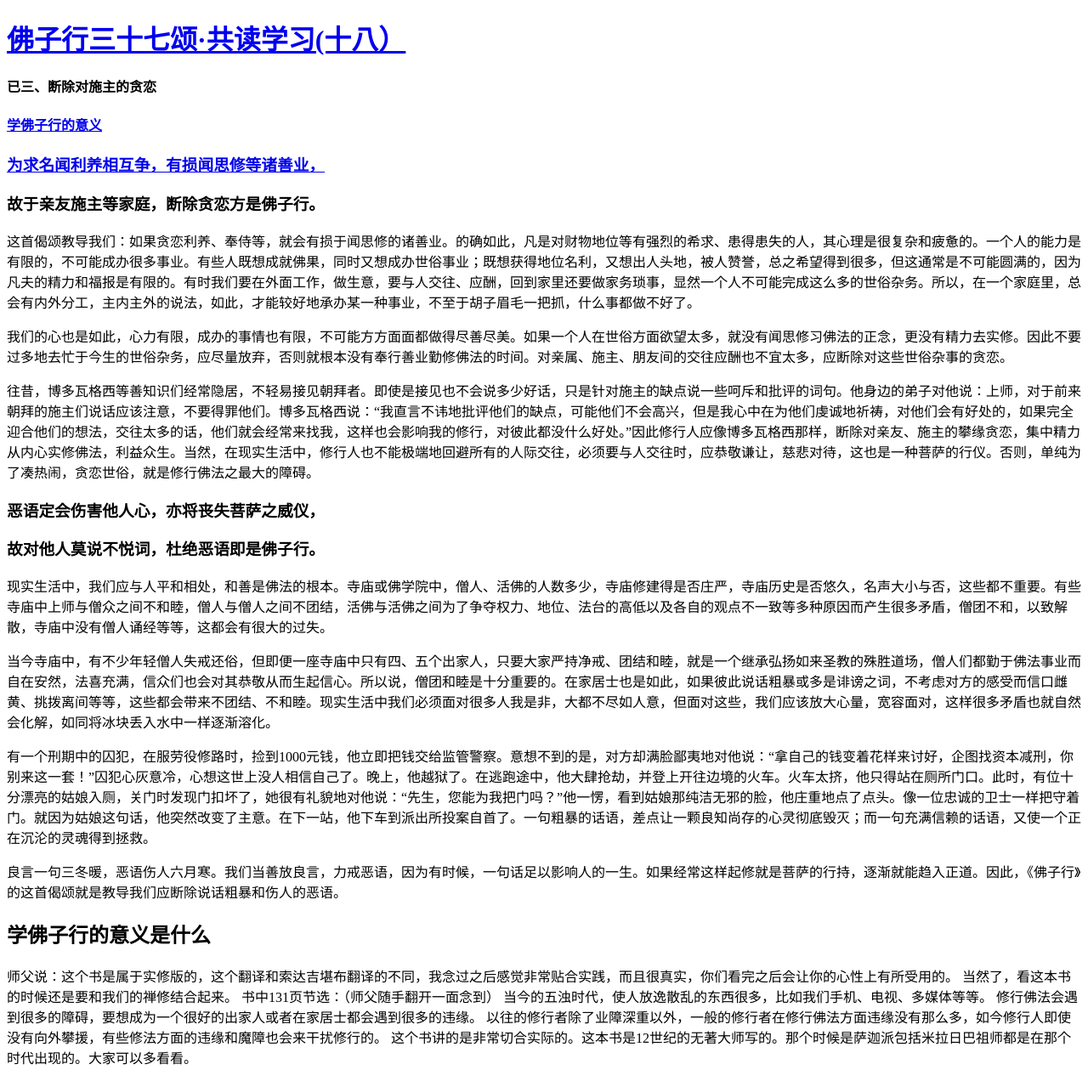
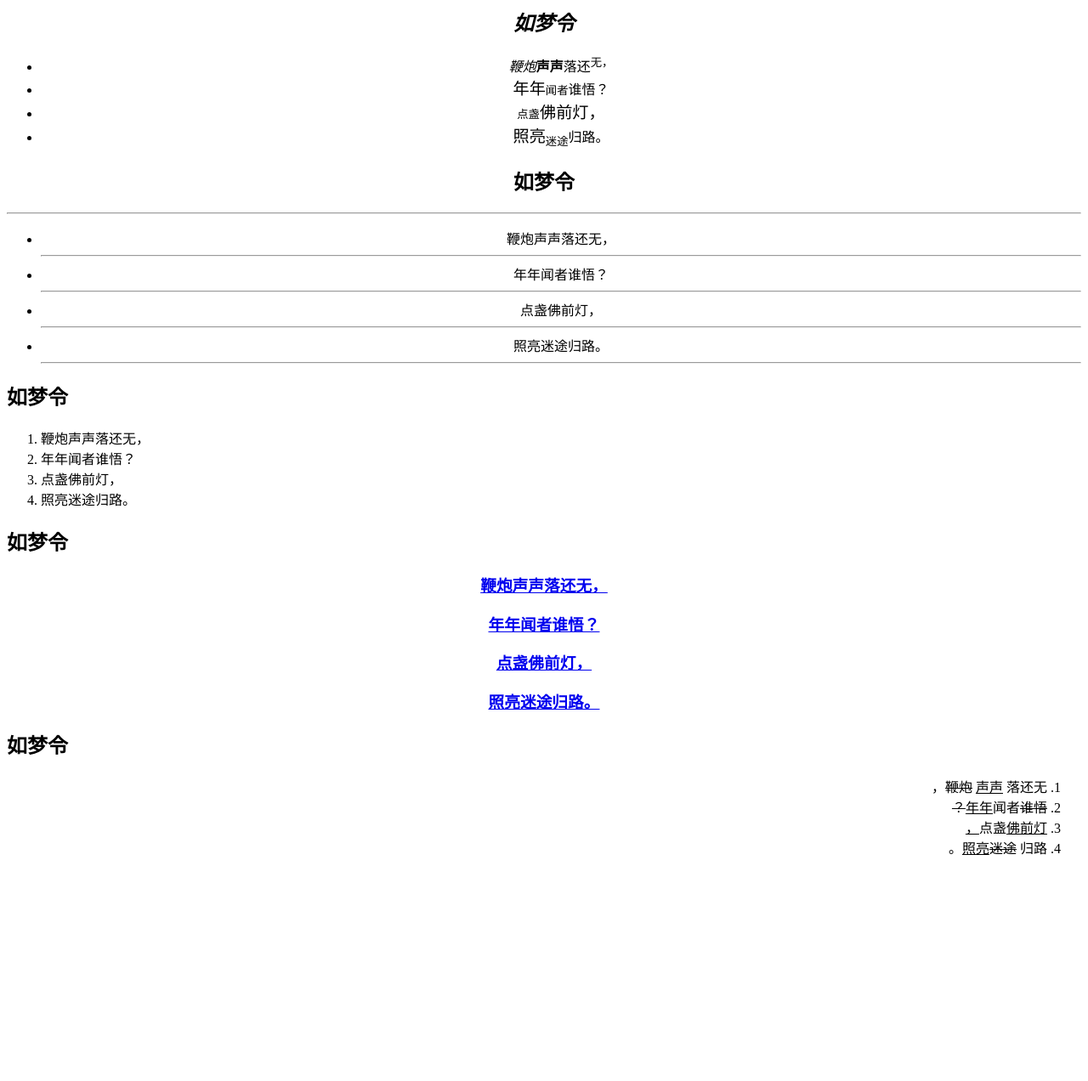
Before and after one commit to suolan1991/soniawork, a plain HTML site: page index.html in a window 1280 px wide. Shown: the whole page at 85% size. After the commit the page ends 1025 px from the top, so only its background shows below. Drawn offline with Linux system fonts and the light colour scheme.

Commit message:
Update index.html

```diff
--- a/index.html
+++ b/index.html
@@ -1,33 +1,39 @@
-<!doctype html>
-
 <head>
-    <title>佛子行三十七颂·共读学习</title>
+    <title>如梦令</title>
 </head>
 <body>
-    <h1><a href="http://blog.sina.com.cn/s/blog_4c5f4de10101h0f1.html">佛子行三十七颂·共读学习(十八）</a></h1>
-    <h4>已三、断除对施主的贪恋</h4>
-
-    <a href="#Important"><h4>学佛子行的意义</h4></a>
-    <h3> <a href="suolan.html">为求名闻利养相互争，有损闻思修等诸善业，</a></h3>
-    <h3>故于亲友施主等家庭，断除贪恋方是佛子行。</h3>
-    <p>这首偈颂教导我们：如果贪恋利养、奉侍等，就会有损于闻思修的诸善业。的确如此，凡是对财物地位等有强烈的希求、患得患失的人，其心理是很复杂和疲惫的。一个人的能力是有限的，不可能成办很多事业。有些人既想成就佛果，同时又想成办世俗事业；既想获得地位名利，又想出人头地，被人赞誉，总之希望得到很多，但这通常是不可能圆满的，因为凡夫的精力和福报是有限的。有时我们要在外面工作，做生意，要与人交往、应酬，回到家里还要做家务琐事，显然一个人不可能完成这么多的世俗杂务。所以，在一个家庭里，总会有内外分工，主内主外的说法，如此，才能较好地承办某一种事业，不至于胡子眉毛一把抓，什么事都做不好了。
-</p>
-    <p>我们的心也是如此，心力有限，成办的事情也有限，不可能方方面面都做得尽善尽美。如果一个人在世俗方面欲望太多，就没有闻思修习佛法的正念，更没有精力去实修。因此不要过多地去忙于今生的世俗杂务，应尽量放弃，否则就根本没有奉行善业勤修佛法的时间。对亲属、施主、朋友间的交往应酬也不宜太多，应断除对这些世俗杂事的贪恋。
-</p>
-    <p>往昔，博多瓦格西等善知识们经常隐居，不轻易接见朝拜者。即使是接见也不会说多少好话，只是针对施主的缺点说一些呵斥和批评的词句。他身边的弟子对他说：上师，对于前来朝拜的施主们说话应该注意，不要得罪他们。博多瓦格西说：“我直言不讳地批评他们的缺点，可能他们不会高兴，但是我心中在为他们虔诚地祈祷，对他们会有好处的，如果完全迎合他们的想法，交往太多的话，他们就会经常来找我，这样也会影响我的修行，对彼此都没什么好处。”因此修行人应像博多瓦格西那样，断除对亲友、施主的攀缘贪恋，集中精力从内心实修佛法，利益众生。当然，在现实生活中，修行人也不能极端地回避所有的人际交往，必须要与人交往时，应恭敬谦让，慈悲对待，这也是一种菩萨的行仪。否则，单纯为了凑热闹，贪恋世俗，就是修行佛法之最大的障碍。</p>
-    <h3>恶语定会伤害他人心，亦将丧失菩萨之威仪，</h3>
-  <h3>故对他人莫说不悦词，杜绝恶语即是佛子行。</h3>
-    <p>现实生活中，我们应与人平和相处，和善是佛法的根本。寺庙或佛学院中，僧人、活佛的人数多少，寺庙修建得是否庄严，寺庙历史是否悠久，名声大小与否，这些都不重要。有些寺庙中上师与僧众之间不和睦，僧人与僧人之间不团结，活佛与活佛之间为了争夺权力、地位、法台的高低以及各自的观点不一致等多种原因而产生很多矛盾，僧团不和，以致解散，寺庙中没有僧人诵经等等，这都会有很大的过失。</p>
-    <p>当今寺庙中，有不少年轻僧人失戒还俗，但即便一座寺庙中只有四、五个出家人，只要大家严持净戒、团结和睦，就是一个继承弘扬如来圣教的殊胜道场，僧人们都勤于佛法事业而自在安然，法喜充满，信众们也会对其恭敬从而生起信心。所以说，僧团和睦是十分重要的。在家居士也是如此，如果彼此说话粗暴或多是诽谤之词，不考虑对方的感受而信口雌黄、挑拨离间等等，这些都会带来不团结、不和睦。现实生活中我们必须面对很多人我是非，大都不尽如人意，但面对这些，我们应该放大心量，宽容面对，这样很多矛盾也就自然会化解，如同将冰块丢入水中一样逐渐溶化。</p>
-   <p>有一个刑期中的囚犯，在服劳役修路时，捡到1000元钱，他立即把钱交给监管警察。意想不到的是，对方却满脸鄙夷地对他说：“拿自己的钱变着花样来讨好，企图找资本减刑，你别来这一套！”囚犯心灰意冷，心想这世上没人相信自己了。晚上，他越狱了。在逃跑途中，他大肆抢劫，并登上开往边境的火车。火车太挤，他只得站在厕所门口。此时，有位十分漂亮的姑娘入厕，关门时发现门扣坏了，她很有礼貌地对他说：“先生，您能为我把门吗？”他一愣，看到姑娘那纯洁无邪的脸，他庄重地点了点头。像一位忠诚的卫士一样把守着门。就因为姑娘这句话，他突然改变了主意。在下一站，他下车到派出所投案自首了。一句粗暴的话语，差点让一颗良知尚存的心灵彻底毁灭；而一句充满信赖的话语，又使一个正在沉沦的灵魂得到拯救。</p>
-    <p>良言一句三冬暖，恶语伤人六月寒。我们当善放良言，力戒恶语，因为有时候，一句话足以影响人的一生。如果经常这样起修就是菩萨的行持，逐渐就能趋入正道。因此，《佛子行》的这首偈颂就是教导我们应断除说话粗暴和伤人的恶语。</p>
-    <h2>学佛子行的意义是什么</h2>
-    <p id="Important">师父说：这个书是属于实修版的，这个翻译和索达吉堪布翻译的不同，我念过之后感觉非常贴合实践，而且很真实，你们看完之后会让你的心性上有所受用的。
-当然了，看这本书的时候还是要和我们的禅修结合起来。
-书中131页节选：（师父随手翻开一面念到）
-当今的五浊时代，使人放逸散乱的东西很多，比如我们手机、电视、多媒体等等。
-修行佛法会遇到很多的障碍，要想成为一个很好的出家人或者在家居士都会遇到很多的违缘。
-以往的修行者除了业障深重以外，一般的修行者在修行佛法方面违缘没有那么多，如今修行人即使没有向外攀援，有些修法方面的违缘和魔障也会来干扰修行的。
-这个书讲的是非常切合实际的。这本书是12世纪的无著大师写的。那个时候是萨迦派包括米拉日巴祖师都是在那个时代出现的。大家可以多看看。
-       </p>
-</body>
+<h2 align="center"><i>如梦令</i></h2>
+<ul><li align="center"><i>鞭炮</i><strong>声声</strong>落还<sup>无，</sup></li>
+    <li align="center"><big>年年</big><small>闻者</small>谁悟？</li>
+    <li align="center"><small>点盏</small><big>佛前灯，</big></li>
+    <li align="center"><big>照亮</big><sub>迷途</sub>归路。</li>
+</ul>
+<h2 align="center">如梦令</h2>
+<hr />
+<ul><li align="center">鞭炮声声落还无，</li>
+    <hr />
+    <li align="center">年年闻者谁悟？</li>
+    <hr />
+    <li align="center">点盏佛前灯，</li>
+    <hr />
+    <li align="center">照亮迷途归路。</li>
+    <hr />
+</ul>
+<h2>如梦令</h2>
+<ol><li>鞭炮声声落还无，</li>
+    <li>年年闻者谁悟？</li>
+    <li>点盏佛前灯，</li>
+    <li>照亮迷途归路。</li>
+</ol>
+<h2>如梦令</h2>
+ <h3 align="center"><a href="http://huaban.com/search/?q=%E9%9E%AD%E7%82%AE&type=pins">鞭炮声声落还无，</a></h3>
+ <h3 align="center"><a href="https://cn.bing.com/images/search?view=detailV2&ccid=fr53zTum&id=B2FE056AAD567EFBE8BAD8D93000CD5DD47C90AD&thid=OIP.fr53zTumSH5bQN84fMPMrQHaHl&mediaurl=http%3a%2f%2fpic39.nipic.com%2f20140313%2f8529874_091148539116_2.jpg&exph=628&expw=613&q=%E8%A7%89%E6%82%9F&simid=608050840789844732&selectedIndex=2&ajaxhist=0">年年闻者谁悟？</a></h3>
+<h3 align="center"><a href="http://img.pconline.com.cn/images/upload/upc/tx/photoblog/1301/30/c2/17860790_17860790_1359542339486_mthumb.jpg">点盏佛前灯，</a></h3>
+<h3 align="center"><a href="http://huaban.com/pins/7172897/">照亮迷途归路。</a></h3>
+<h2>如梦令</h2>
+<bdo dir="rtl"><ol><li><del>鞭炮</del> <ins>声声</ins> 落还无，</li>
+    <li><ins>年年</ins>闻者<del>谁悟？</del></li>
+    <li>点盏<ins>佛前灯，</ins></li>
+    <li><ins>照亮</ins><del>迷途</del> 归路。</li>
+</ol></bdo>
+    </body>
```
